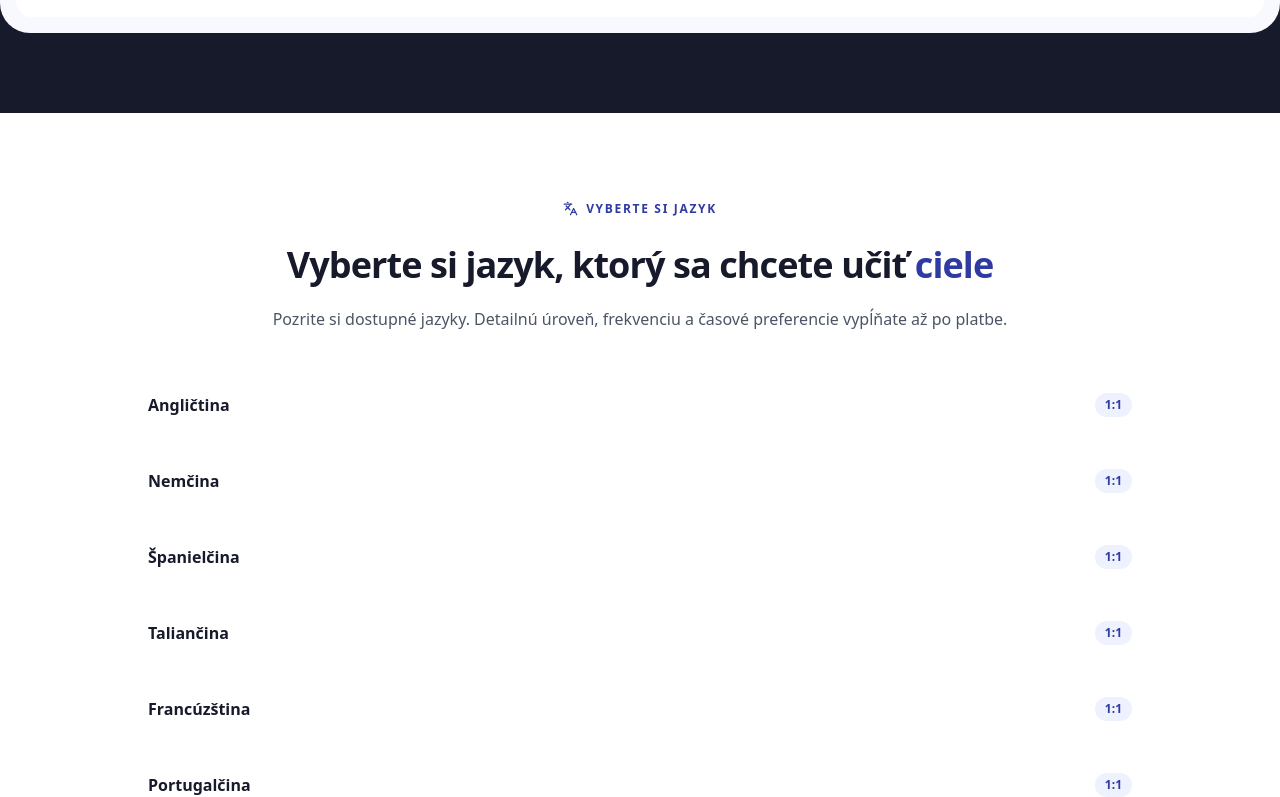
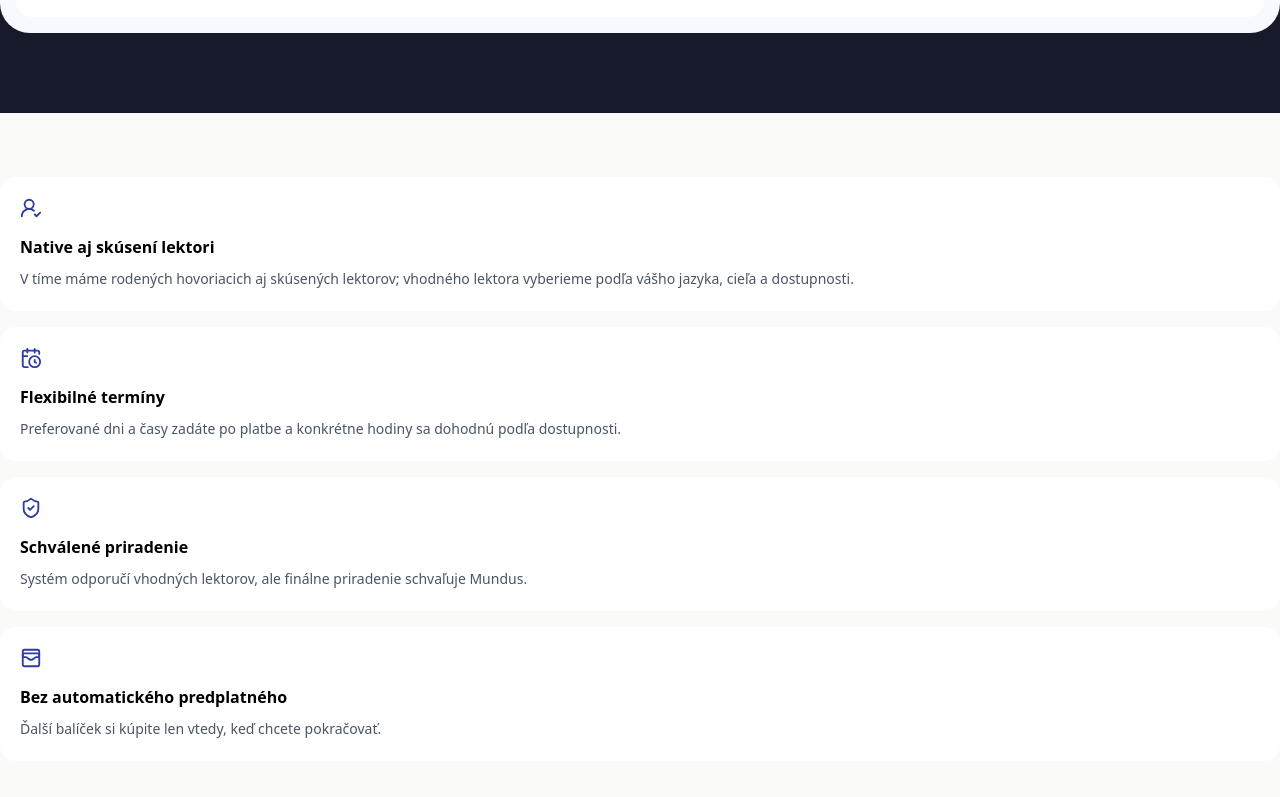
Before and after one commit to 505hits/mundus, a Next.js app: page / in a window 1280 px wide. Shown: the part 1127-1924 px from the top of the page. Built offline with nearby package versions, Linux system fonts and the light colour scheme; no server answers.

Commit message:
Move trust proof directly below hero

```diff
--- a/src/app/page.tsx
+++ b/src/app/page.tsx
@@ -25,6 +25,7 @@ export default async function Home() {
       <MundusStructuredData />
       <Navbar />
       <Hero />
+      <TrustSection />
       <LanguageSelector />
       <HowItWorks />
       <TeacherSection teachers={teachers} />
@@ -36,7 +37,6 @@ export default async function Home() {
 
       <PortalPreviewSection />
       <FeaturesBento />
-      <TrustSection />
       <TestimonialsSection />
       <FAQSection />
       <CalendlyWidget />
```
